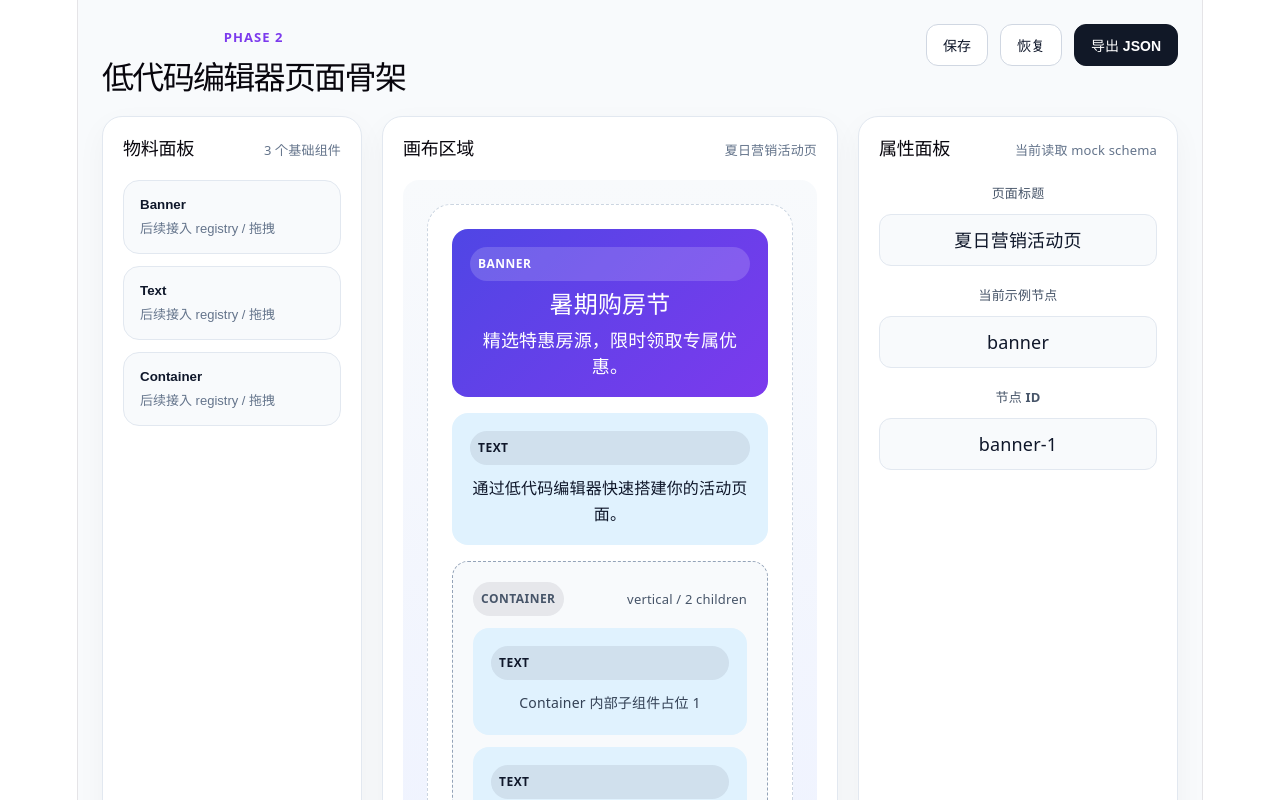
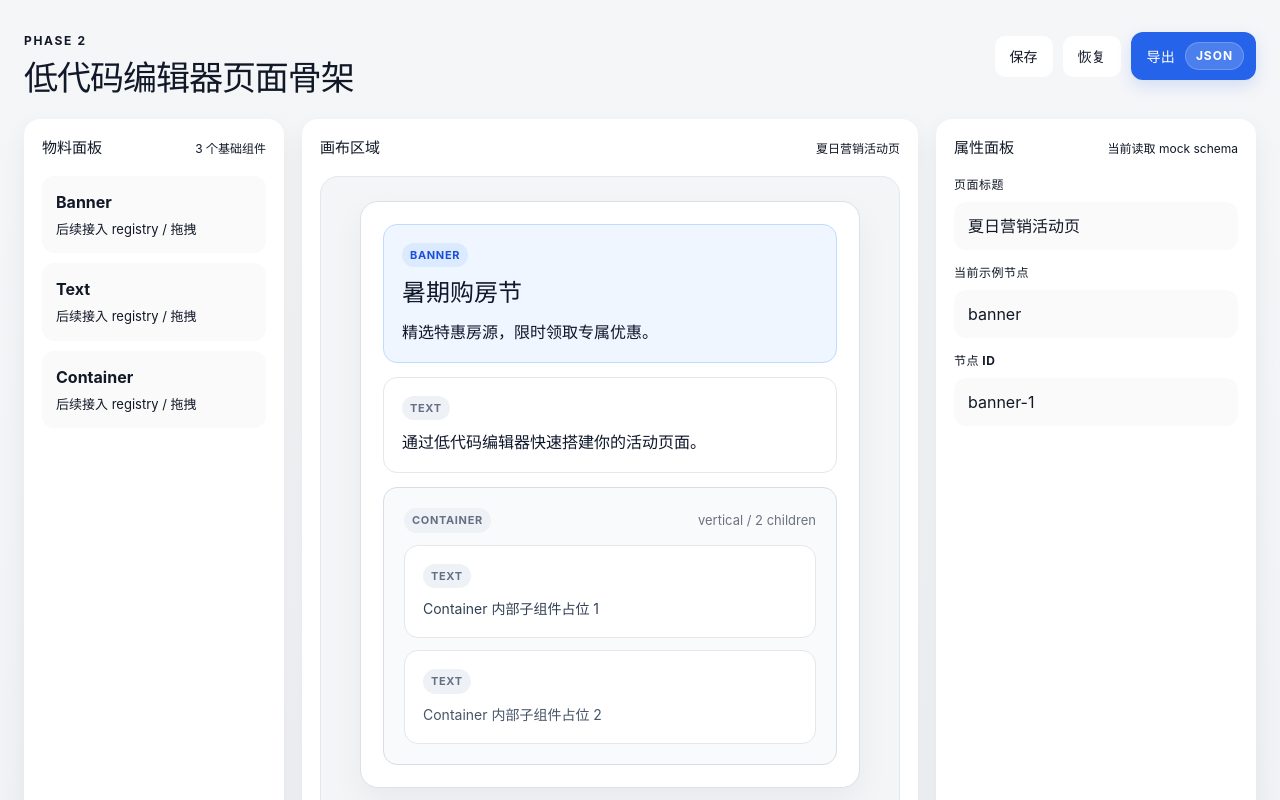
Before and after one commit to ghost613bb/drag-editor, a React (Vite) app in the folder frontend/: page / in a window 1280 px wide. Shown: the top 800 px of the page. Built offline with nearby package versions, Linux system fonts and the light colour scheme.

Commit message:
style: 调整编辑器界面配色
Co-Authored-By: Claude <noreply@anthropic.com>

```diff
--- a/frontend/src/app/App.tsx
+++ b/frontend/src/app/App.tsx
@@ -75,8 +75,9 @@ function App() {
           <button type="button" className="toolbar-button">
             恢复
           </button>
-          <button type="button" className="toolbar-button toolbar-button-primary">
-            导出 JSON
+          <button type="button" className="toolbar-button toolbar-button-primary toolbar-button-export">
+            <span className="toolbar-button-label">导出</span>
+            <span className="toolbar-button-token">JSON</span>
           </button>
         </div>
       </header>
--- a/frontend/src/styles/app.css
+++ b/frontend/src/styles/app.css
@@ -1,71 +1,125 @@
 .editor-layout {
+  --surface: var(--panel-bg);
+  --surface-strong: var(--panel-strong);
+  --surface-muted: var(--panel-muted);
+  --surface-contrast: var(--panel-contrast);
+  --line: var(--line);
+  --line-strong: var(--line-strong);
+  --text: var(--text);
+  --text-soft: var(--text-soft);
+  --text-faint: var(--text-faint);
+  --shadow: var(--shadow-soft);
+
   min-height: 100vh;
-  padding: 24px;
-  box-sizing: border-box;
-  background: #f8fafc;
-  color: #0f172a;
+  padding: 32px 24px 28px;
+  color: var(--text);
 }
 
 .editor-header {
   display: flex;
   align-items: flex-start;
   justify-content: space-between;
-  gap: 16px;
-  margin-bottom: 20px;
+  gap: 24px;
+  margin-bottom: 22px;
 }
 
 .editor-kicker {
   margin: 0 0 8px;
-  font-size: 13px;
+  font-size: 12px;
   font-weight: 700;
-  letter-spacing: 0.08em;
+  letter-spacing: 0.14em;
   text-transform: uppercase;
-  color: #7c3aed;
+  color: var(--text-faint);
 }
 
 .editor-title {
   margin: 0;
-  font-size: 32px;
-  line-height: 1.2;
+  font-size: clamp(28px, 3vw, 34px);
+  line-height: 1.15;
+  letter-spacing: -0.03em;
 }
 
 .editor-toolbar {
   display: flex;
   align-items: center;
-  gap: 12px;
+  gap: 10px;
+  flex-wrap: wrap;
 }
 
 .toolbar-button {
-  border: 1px solid #d0d7e2;
-  border-radius: 12px;
-  background: #ffffff;
-  color: #0f172a;
-  padding: 10px 16px;
+  appearance: none;
+  border: 1px solid var(--line);
+  border-radius: 10px;
+  background: var(--surface-strong);
+  color: var(--text);
+  padding: 10px 15px;
   font-size: 14px;
   font-weight: 600;
   cursor: pointer;
+  transition:
+    border-color 140ms ease,
+    background-color 140ms ease,
+    color 140ms ease,
+    box-shadow 140ms ease;
+}
+
+.toolbar-button:hover {
+  border-color: var(--line-strong);
+  background: #f9fafb;
 }
 
 .toolbar-button-primary {
-  background: #111827;
-  border-color: #111827;
+  background: var(--surface-contrast);
+  border-color: var(--surface-contrast);
   color: #ffffff;
+}
+
+.toolbar-button-primary:hover {
+  background: #1d4ed8;
+  border-color: #1d4ed8;
+}
+
+.toolbar-button-export {
+  display: inline-flex;
+  align-items: center;
+  gap: 10px;
+  padding: 10px 12px 10px 16px;
+  border-radius: 12px;
+  box-shadow: 0 6px 16px rgba(37, 99, 235, 0.16);
+}
+
+.toolbar-button-label {
+  letter-spacing: 0.01em;
+}
+
+.toolbar-button-token {
+  display: inline-flex;
+  align-items: center;
+  justify-content: center;
+  min-width: 48px;
+  height: 28px;
+  padding: 0 10px;
+  border-radius: 999px;
+  background: rgba(255, 255, 255, 0.18);
+  border: 1px solid rgba(255, 255, 255, 0.2);
+  font-size: 12px;
+  font-weight: 700;
+  letter-spacing: 0.08em;
 }
 
 .editor-main {
   display: grid;
   grid-template-columns: 260px minmax(0, 1fr) 320px;
-  gap: 20px;
+  gap: 18px;
   min-height: 560px;
 }
 
 .editor-panel {
-  background: #ffffff;
-  border: 1px solid #e2e8f0;
-  border-radius: 20px;
-  padding: 20px;
-  box-sizing: border-box;
-  box-shadow: 0 10px 30px rgba(15, 23, 42, 0.04);
+  background: var(--surface);
+  border: 1px solid var(--line);
+  border-radius: 16px;
+  padding: 18px;
+  box-shadow: var(--shadow);
 }
 
 .panel-header {
@@ -78,17 +132,18 @@
 
 .panel-header h2 {
   margin: 0;
-  font-size: 18px;
+  font-size: 15px;
+  font-weight: 700;
 }
 
 .panel-header span {
-  color: #64748b;
-  font-size: 13px;
+  color: var(--text-faint);
+  font-size: 12px;
 }
 
 .material-list {
   display: grid;
-  gap: 12px;
+  gap: 10px;
 }
 
 .material-card {
@@ -96,93 +151,111 @@
   flex-direction: column;
   align-items: flex-start;
   gap: 6px;
-  border: 1px solid #e2e8f0;
-  border-radius: 16px;
-  padding: 16px;
-  background: #f8fafc;
+  width: 100%;
+  border: 1px solid var(--line);
+  border-radius: 12px;
+  padding: 14px;
+  background: #fafafa;
   color: inherit;
   cursor: pointer;
+  text-align: left;
+  transition:
+    border-color 140ms ease,
+    background-color 140ms ease,
+    box-shadow 140ms ease;
+}
+
+.material-card:hover {
+  border-color: #cbd5e1;
+  background: #ffffff;
+  box-shadow: 0 6px 14px rgba(15, 23, 42, 0.05);
 }
 
 .material-card span {
   font-size: 13px;
-  color: #64748b;
+  color: var(--text-soft);
 }
 
 .canvas-stage {
   min-height: 100%;
-  border-radius: 16px;
-  background: linear-gradient(180deg, #f8fafc 0%, #eef2ff 100%);
+  border-radius: 18px;
+  background: var(--canvas-stage-bg);
+  border: 1px solid var(--canvas-stage-border);
   padding: 24px;
-  box-sizing: border-box;
 }
 
 .canvas-page {
-  max-width: 420px;
+  max-width: 500px;
   min-height: 420px;
   margin: 0 auto;
-  background: #ffffff;
-  border: 1px dashed #cbd5e1;
-  border-radius: 24px;
-  padding: 24px;
-  box-sizing: border-box;
+  background: var(--canvas-page-bg);
+  border: 1px solid var(--canvas-page-border);
+  border-radius: 18px;
+  padding: 22px;
   display: grid;
-  gap: 16px;
+  gap: 14px;
+  box-shadow: 0 14px 32px rgba(15, 23, 42, 0.05);
 }
 
 .canvas-node-type {
   display: inline-flex;
   align-items: center;
+  width: fit-content;
   padding: 4px 8px;
   border-radius: 999px;
-  background: rgba(255, 255, 255, 0.16);
-  font-size: 12px;
+  background: var(--canvas-chip-bg);
+  color: var(--canvas-chip-text);
+  font-size: 11px;
   font-weight: 700;
   text-transform: uppercase;
-  letter-spacing: 0.04em;
+  letter-spacing: 0.06em;
 }
 
 .canvas-banner,
 .canvas-text,
 .canvas-container {
-  border-radius: 16px;
+  border-radius: 14px;
   padding: 18px;
-  box-sizing: border-box;
 }
 
 .canvas-banner {
   display: grid;
-  gap: 10px;
-  background: linear-gradient(135deg, #4f46e5, #7c3aed);
-  color: #ffffff;
+  gap: 12px;
+  background: var(--canvas-banner-bg);
+  border: 1px solid #bfdbfe;
+  color: var(--canvas-strong-text);
+}
+
+.canvas-banner .canvas-node-type {
+  background: var(--canvas-chip-strong-bg);
+  color: var(--canvas-chip-strong-text);
 }
 
 .canvas-banner strong {
   font-size: 24px;
+  line-height: 1.2;
 }
 
 .canvas-banner p,
-.canvas-text p {
+.canvas-text p,
+.preview-card p {
   margin: 0;
 }
 
 .canvas-text {
   display: grid;
   gap: 10px;
-  background: #e0f2fe;
-  color: #0f172a;
-}
-
-.canvas-text .canvas-node-type {
-  background: rgba(15, 23, 42, 0.08);
+  background: var(--canvas-block-bg);
+  border: 1px solid var(--canvas-block-border);
 }
 
 .canvas-container {
   display: grid;
   gap: 14px;
   min-height: 140px;
-  border: 1px dashed #94a3b8;
-  color: #475569;
+  border: 1px solid var(--canvas-container-border);
+  background: var(--canvas-container-bg);
+  color: var(--canvas-soft-text);
 }
 
 .canvas-container-header {
@@ -191,11 +264,7 @@
   justify-content: space-between;
   gap: 12px;
   font-size: 13px;
-  color: #475569;
-}
-
-.canvas-container-header .canvas-node-type {
-  background: rgba(15, 23, 42, 0.08);
+  color: var(--canvas-header-text);
 }
 
 .canvas-container-children {
@@ -205,7 +274,7 @@
 
 .property-list {
   display: grid;
-  gap: 16px;
+  gap: 14px;
 }
 
 .property-item {
@@ -214,37 +283,40 @@
 }
 
 .property-item label {
-  font-size: 13px;
-  font-weight: 600;
-  color: #475569;
+  font-size: 12px;
+  font-weight: 700;
+  letter-spacing: 0.04em;
+  color: var(--text-faint);
 }
 
 .property-value {
   border-radius: 12px;
-  border: 1px solid #e2e8f0;
-  background: #f8fafc;
+  border: 1px solid var(--line);
+  background: #fafafa;
   padding: 12px 14px;
-  color: #0f172a;
+  color: var(--text);
 }
 
 .editor-preview {
-  margin-top: 20px;
+  margin-top: 18px;
 }
 
 .preview-card {
-  border-radius: 16px;
-  background: linear-gradient(135deg, #111827, #1f2937);
-  color: #e2e8f0;
-  padding: 24px;
-  min-height: 140px;
+  display: grid;
+  gap: 10px;
+  border-radius: 14px;
+  border: 1px solid var(--line);
+  background: #fafafa;
+  padding: 18px;
 }
 
 .preview-card p {
-  margin: 0;
+  color: var(--text-soft);
 }
 
-.preview-card p + p {
-  margin-top: 12px;
+.preview-card p:first-child {
+  color: var(--text);
+  font-weight: 600;
 }
 
 @media (max-width: 1200px) {
@@ -264,14 +336,19 @@
 
   .editor-header {
     flex-direction: column;
+    align-items: stretch;
   }
 
   .editor-toolbar {
     width: 100%;
-    flex-wrap: wrap;
   }
 
   .editor-main {
     grid-template-columns: 1fr;
   }
+
+  .canvas-stage,
+  .canvas-page {
+    padding: 16px;
+  }
 }
--- a/frontend/src/styles/index.css
+++ b/frontend/src/styles/index.css
@@ -1,111 +1,86 @@
 :root {
-  --text: #6b6375;
-  --text-h: #08060d;
-  --bg: #fff;
-  --border: #e5e4e7;
-  --code-bg: #f4f3ec;
-  --accent: #aa3bff;
-  --accent-bg: rgba(170, 59, 255, 0.1);
-  --accent-border: rgba(170, 59, 255, 0.5);
-  --social-bg: rgba(244, 243, 236, 0.5);
-  --shadow:
-    rgba(0, 0, 0, 0.1) 0 10px 15px -3px, rgba(0, 0, 0, 0.05) 0 4px 6px -2px;
+  --bg: #f5f6f8;
+  --bg-accent: #eef1f4;
+  --panel-bg: #ffffff;
+  --panel-strong: #ffffff;
+  --panel-muted: #f8fafc;
+  --panel-contrast: #2563eb;
+  --line: #e5e7eb;
+  --line-strong: #d1d5db;
+  --text: #111827;
+  --text-soft: #4b5563;
+  --text-faint: #6b7280;
+  --shadow-soft: 0 10px 24px rgba(15, 23, 42, 0.06);
 
-  --sans: system-ui, 'Segoe UI', Roboto, sans-serif;
-  --heading: system-ui, 'Segoe UI', Roboto, sans-serif;
-  --mono: ui-monospace, Consolas, monospace;
+  --canvas-stage-bg: #f3f5f7;
+  --canvas-stage-border: #e2e8f0;
+  --canvas-page-bg: #ffffff;
+  --canvas-page-border: #dbe1e8;
+  --canvas-block-bg: #ffffff;
+  --canvas-block-border: #e5e7eb;
+  --canvas-banner-bg: #eff6ff;
+  --canvas-container-bg: #f8fafc;
+  --canvas-container-border: #d7dee7;
+  --canvas-chip-bg: #eef2f7;
+  --canvas-chip-text: #667085;
+  --canvas-chip-strong-bg: #dbeafe;
+  --canvas-chip-strong-text: #1d4ed8;
+  --canvas-strong-text: #0f172a;
+  --canvas-soft-text: #475569;
+  --canvas-header-text: #6b7280;
 
-  font: 18px/145% var(--sans);
-  letter-spacing: 0.18px;
-  color-scheme: light dark;
+  font-family:
+    'SF Pro Text', 'PingFang SC', 'Hiragino Sans GB', 'Microsoft YaHei',
+    -apple-system, BlinkMacSystemFont, sans-serif;
+  line-height: 1.5;
+  font-weight: 400;
   color: var(--text);
-  background: var(--bg);
+  background: linear-gradient(180deg, var(--bg) 0%, var(--bg-accent) 100%);
   font-synthesis: none;
   text-rendering: optimizeLegibility;
   -webkit-font-smoothing: antialiased;
   -moz-osx-font-smoothing: grayscale;
-
-  @media (max-width: 1024px) {
-    font-size: 16px;
-  }
 }
 
-@media (prefers-color-scheme: dark) {
-  :root {
-    --text: #9ca3af;
-    --text-h: #f3f4f6;
-    --bg: #16171d;
-    --border: #2e303a;
-    --code-bg: #1f2028;
-    --accent: #c084fc;
-    --accent-bg: rgba(192, 132, 252, 0.15);
-    --accent-border: rgba(192, 132, 252, 0.5);
-    --social-bg: rgba(47, 48, 58, 0.5);
-    --shadow:
-      rgba(0, 0, 0, 0.4) 0 10px 15px -3px, rgba(0, 0, 0, 0.25) 0 4px 6px -2px;
-  }
-
-  #social .button-icon {
-    filter: invert(1) brightness(2);
-  }
+* {
+  box-sizing: border-box;
 }
 
-#root {
-  width: 1126px;
-  max-width: 100%;
-  margin: 0 auto;
-  text-align: center;
-  border-inline: 1px solid var(--border);
-  min-height: 100svh;
-  display: flex;
-  flex-direction: column;
-  box-sizing: border-box;
+html {
+  background: var(--bg);
 }
 
 body {
   margin: 0;
+  min-width: 320px;
+  min-height: 100vh;
+  background: linear-gradient(180deg, var(--bg) 0%, var(--bg-accent) 100%);
+}
+
+button,
+input,
+textarea,
+select {
+  font: inherit;
+}
+
+button {
+  color: inherit;
+}
+
+#root {
+  width: min(1360px, 100%);
+  margin: 0 auto;
+  min-height: 100vh;
 }
 
 h1,
-h2 {
-  font-family: var(--heading);
-  font-weight: 500;
-  color: var(--text-h);
-}
-
-h1 {
-  font-size: 56px;
-  letter-spacing: -1.68px;
-  margin: 32px 0;
-  @media (max-width: 1024px) {
-    font-size: 36px;
-    margin: 20px 0;
-  }
-}
-h2 {
-  font-size: 24px;
-  line-height: 118%;
-  letter-spacing: -0.24px;
-  margin: 0 0 8px;
-  @media (max-width: 1024px) {
-    font-size: 20px;
-  }
-}
+h2,
+h3,
 p {
   margin: 0;
 }
 
-code,
-.counter {
-  font-family: var(--mono);
-  display: inline-flex;
-  border-radius: 4px;
-  color: var(--text-h);
+a {
+  color: inherit;
 }
-
-code {
-  font-size: 15px;
-  line-height: 135%;
-  padding: 4px 8px;
-  background: var(--code-bg);
-}
```
